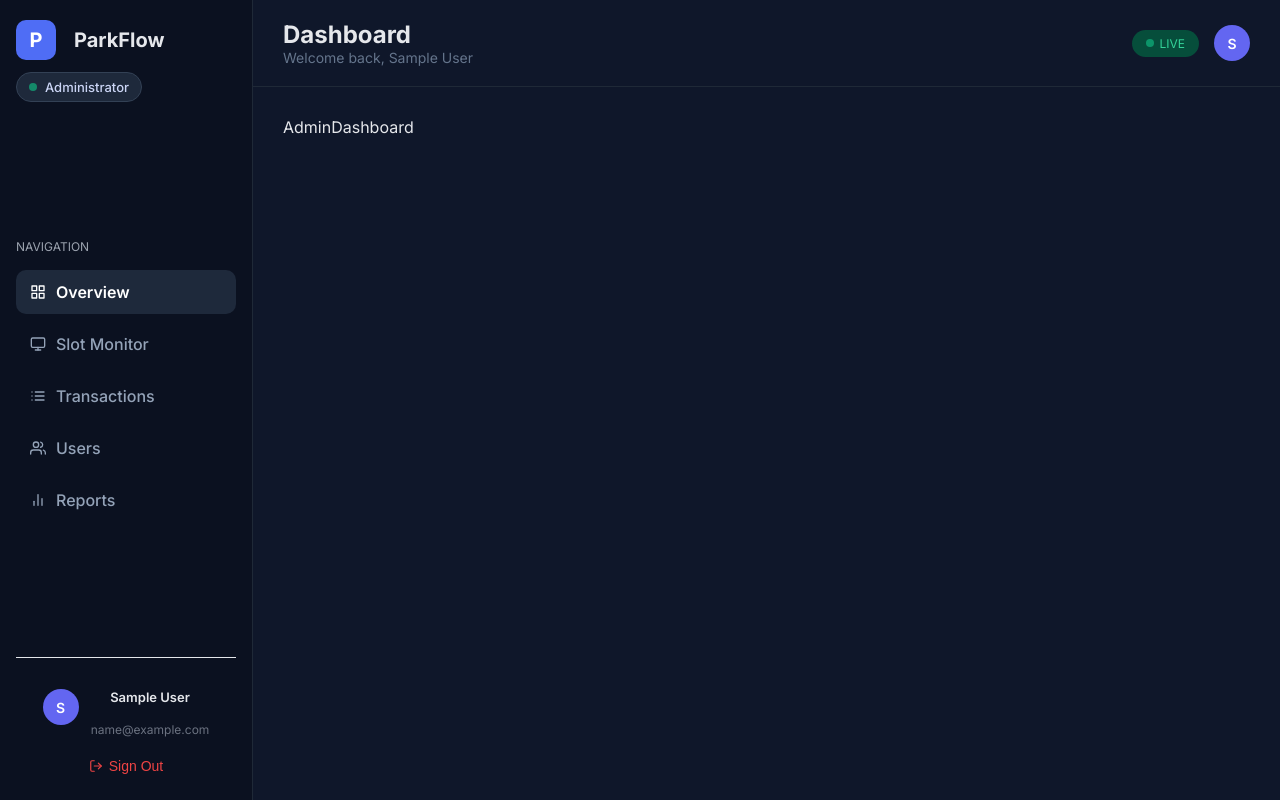
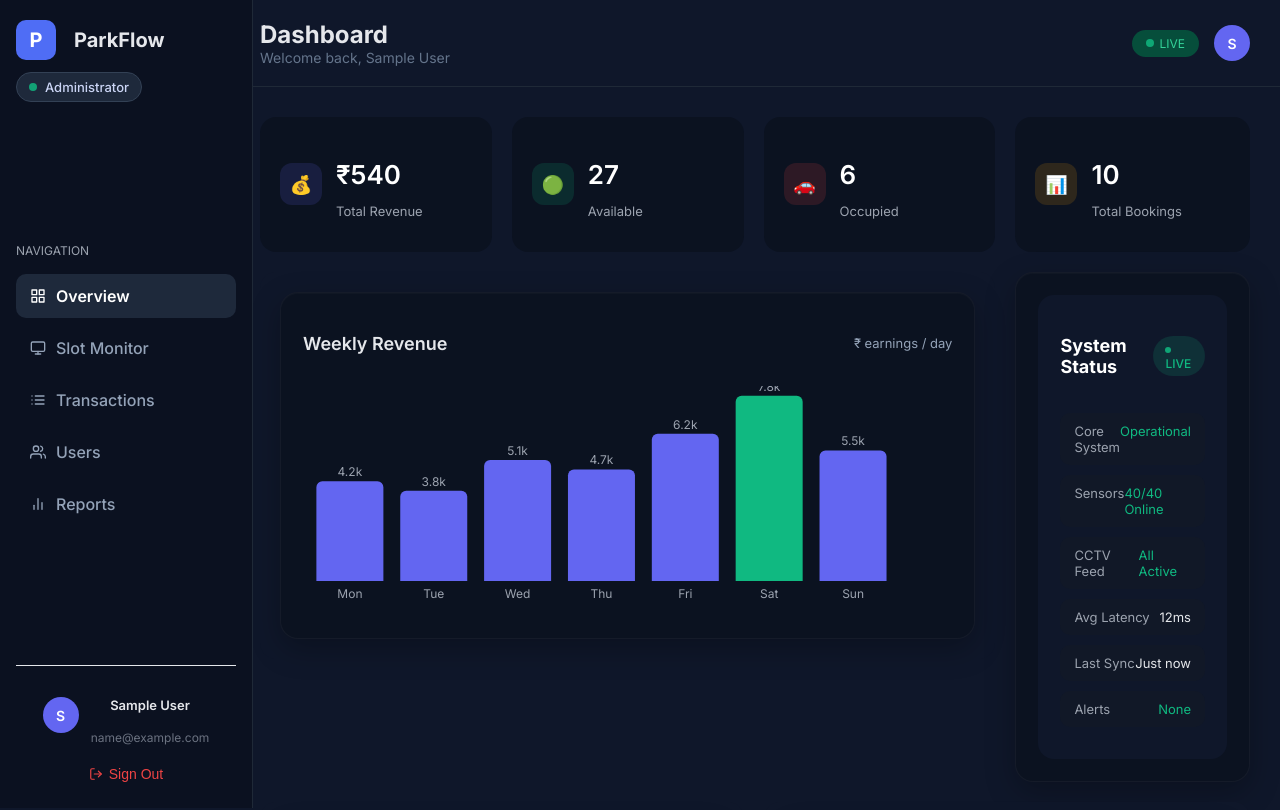
Before and after one commit to Himanshu-n17/ParkFlow-Parking-Slot-Management-System, a React (Vite) app in the folder frontend/: page /admin/dashboard in a window 1280 px wide. Shown: the top 810 px of the page. Built offline with nearby package versions, Linux system fonts and the light colour scheme; sample sign-in values are in the browser's storage.

Commit message:
Admin Dashboard Page Fetched Completely

```diff
--- a/frontend/package.json
+++ b/frontend/package.json
@@ -16,7 +16,7 @@
     "react-hot-toast": "^2.6.0",
     "react-icons": "^5.6.0",
     "react-router-dom": "^7.13.1",
-    "recharts": "^3.8.0"
+    "recharts": "^3.8.1"
   },
   "devDependencies": {
     "@eslint/js": "^9.39.1",
--- a/frontend/src/pages/admin/dashboard/AdminDashboard.jsx
+++ b/frontend/src/pages/admin/dashboard/AdminDashboard.jsx
@@ -1,8 +1,63 @@
 import React from "react";
 import DashboardLayout from "../../../components/layout/DashboardLayout";
+import PeakHourChart from "../../../components/charts/PeakHourChart";
+import RevenueChart from "../../../components/charts/RevenueChart";
+import UtilizationChart from "../../../components/charts/UtilizationChart";
+import { StatCard } from "../../../components/common/Card";
+import SystemStatus from "../../../components/SystemStatus";
 
 const AdminDashboard = () => {
-  return <DashboardLayout>AdminDashboard</DashboardLayout>;
+  return (
+    <DashboardLayout>
+      <div className="admin-dashboard-grid">
+
+        <StatCard
+          title="Total Revenue"
+          value="₹540"
+          trend="up"
+          icon="💰"
+          color="revenue"
+        />
+        <StatCard
+          title="Available"
+          value="27"
+          trend="up"
+          icon="🟢"
+          color="available"
+        />
+        <StatCard
+          title="Occupied"
+          value="6"
+          trend="down"
+          icon="🚗"
+          color="occupied"
+        />
+        <StatCard
+          title="Total Bookings"
+          value="10"
+          trend="up"
+          icon="📊"
+          color="booking"
+        />
+
+        <div className="weekly-revenue ">
+          <RevenueChart />
+        </div>
+
+        <div className="system-status dashboard-card">
+          <SystemStatus />
+        </div>
+
+        <div className="peak-hours">
+          <PeakHourChart />
+        </div>
+
+        <div className="slot-distribution">
+          <UtilizationChart />
+        </div>
+      </div>
+    </DashboardLayout>
+  );
 };
 
 export default AdminDashboard;
--- a/frontend/src/styles/admin-theme.css
+++ b/frontend/src/styles/admin-theme.css
@@ -65,3 +65,145 @@
   background: #1e293b;
   color: #a5b4fc;
 }
+
+/* Dashboard */
+.admin-dashboard-grid {
+  display: grid;
+  grid-template-columns: repeat(4, 1fr);
+  grid-auto-rows: minmax(120px, auto);
+  gap: 20px;
+  align-items: start;
+}
+
+
+.weekly-revenue {
+  grid-column: span 3;
+  background: #0f172a;
+  border-radius: 16px;
+  padding: 20px;
+}
+
+.system-status {
+  grid-column: span 1;
+  background: #0f172a;
+  border-radius: 16px;
+  padding: 20px;
+}
+
+.peak-hours {
+  grid-column: span 2;
+  background: #0f172a;
+  border-radius: 16px;
+  padding: 20px;
+}
+
+.slot-distribution {
+  grid-column: span 2;
+  background: #0f172a;
+  border-radius: 16px;
+  padding: 20px;
+}
+
+/* Dashboard Card */
+.dashboard-card {
+  background: #0b1220;
+  border-radius: 18px;
+  padding: 22px;
+  border: 1px solid rgba(255, 255, 255, 0.04);
+  box-shadow:
+    inset 0 1px 0 rgba(255, 255, 255, 0.02),
+    0 10px 30px rgba(0, 0, 0, 0.25);
+}
+
+.dashboard-card-header {
+  display: flex;
+  justify-content: space-between;
+  align-items: center;
+  margin-bottom: 14px;
+}
+
+.dashboard-card-header h3 {
+  color: #e5e7eb;
+  font-size: 18px;
+  font-weight: 600;
+}
+
+.dashboard-card-subtitle {
+  font-size: 13px;
+  color: #94a3b8;
+}
+
+.dashboard-card-body {
+  width: 100%;
+}
+
+/*   STAT CARDS (TOP DASHBOARD ROW) */
+
+.stat-card {
+  background: #0b1220;
+  border-radius: 16px;
+  padding: 20px;
+  display: flex;
+  gap: 14px;
+  align-items: center;
+  min-height: 90px;
+}
+
+.stat-card:hover {
+  transform: translateY(-6px);
+  box-shadow: 0 14px 30px rgba(0, 0, 0, 0.35);
+}
+
+.stat-icon {
+  width: 42px;
+  height: 42px;
+  border-radius: 12px;
+  display: flex;
+  align-items: center;
+  justify-content: center;
+  font-size: 18px;
+}
+
+.stat-content h2 {
+  font-size: 26px;
+  font-weight: 600;
+  color: white;
+  margin-bottom: 4px;
+}
+
+.stat-title {
+  font-size: 13px;
+  color: #9ca3af;
+}
+
+.stat-revenue .stat-icon {
+  background: rgba(99, 102, 241, 0.15);
+  color: #6366f1;
+}
+
+.stat-available .stat-icon {
+  background: rgba(16, 185, 129, 0.15);
+  color: #10b981;
+}
+
+.stat-occupied .stat-icon {
+  background: rgba(239, 68, 68, 0.15);
+  color: #ef4444;
+}
+
+.stat-booking .stat-icon {
+  background: rgba(245, 158, 11, 0.15);
+  color: #f59e0b;
+}
+
+@media (max-width: 1200px) {
+  .admin-dashboard-grid {
+    grid-template-columns: repeat(2, 1fr);
+  }
+}
+
+@media (max-width: 640px) {
+  .admin-dashboard-grid {
+    grid-template-columns: 1fr;
+  }
+}
--- a/frontend/src/styles/dashboard.css
+++ b/frontend/src/styles/dashboard.css
@@ -12,6 +12,7 @@ body {
 
 .dashboard-main {
   flex: 1;
+  margin-left: 230px;
   display: flex;
   flex-direction: column;
 }
@@ -25,6 +26,10 @@ body {
 
 .sidebar {
   width: 220px;
+  height: 96vh;
+  position: fixed;
+  top: 0;
+  left: 0;
   background: white;
   border-right: 1px solid #e5e7eb;
   display: flex;
```
Also changed, not shown: 1 other file (tests, documents, lock files or other folders).
